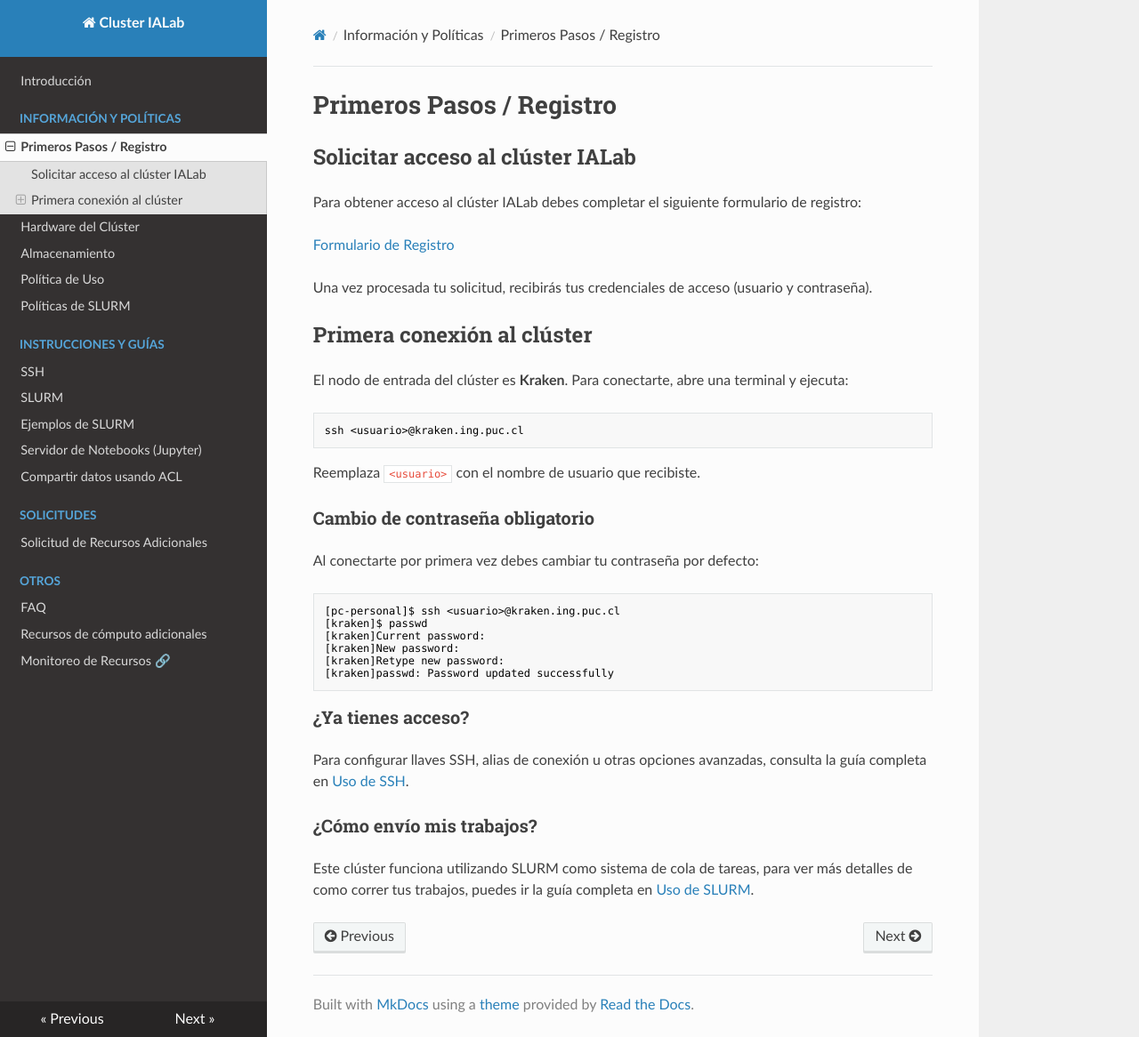
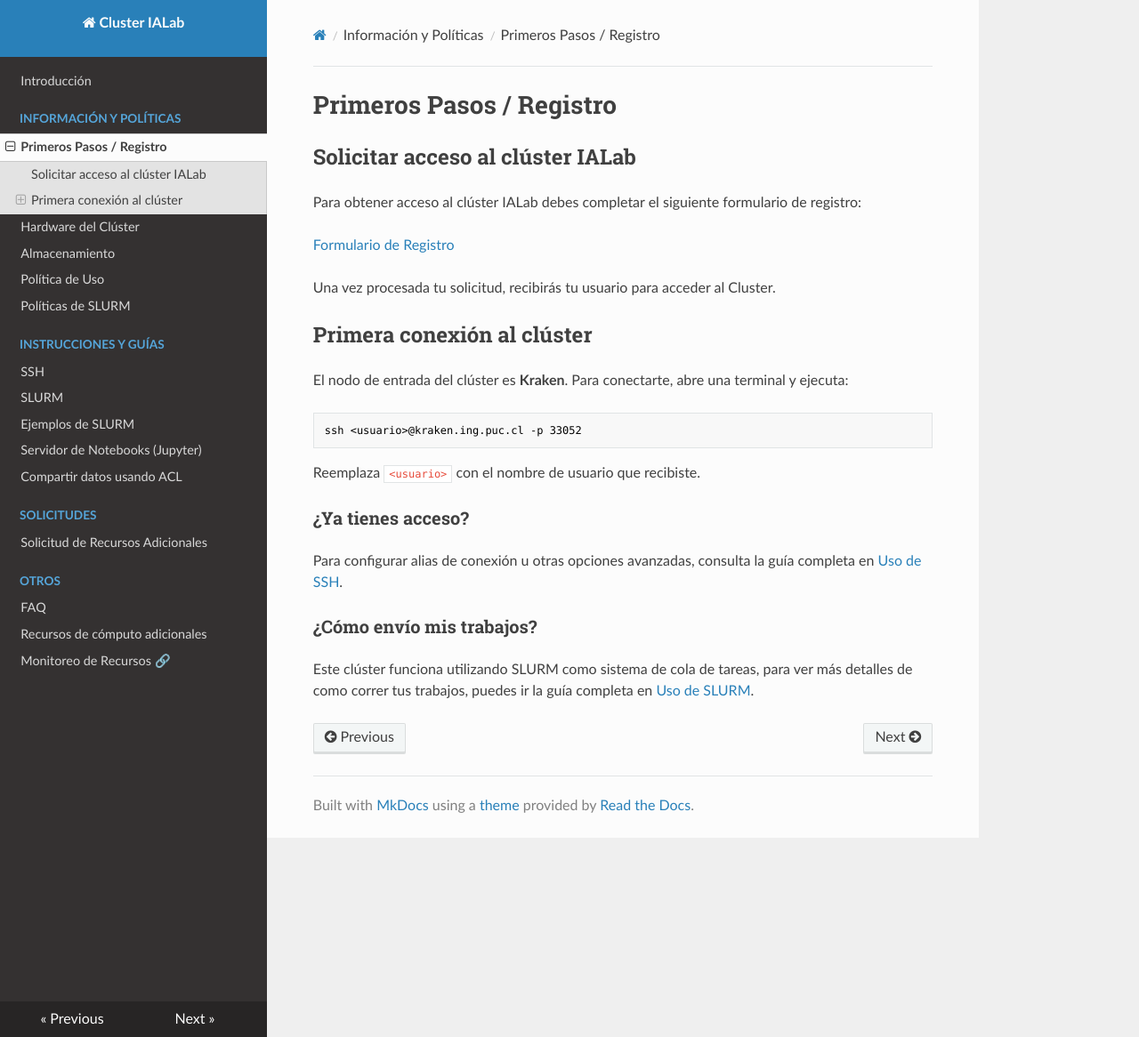
Before and after one commit to Sysadmins-CENIA/Cluster-IALab-Docs, an MkDocs documentation site: the page built from docs/onboarding.md, in a window 1280 px wide and 1166 px high. Shown: the whole window at 89% size. Built offline with MkDocs 1.6.1, drawn with Linux system fonts in a browser that asks for light colours; nearby versions of some CDN libraries.

Commit message:
docs: actualizar SSH y texto en onboarding
Actualizar docs/onboarding.md: ajustar el mensaje de recepción de credenciales (ahora 'usuario' en vez de 'credenciales'), añadir el puerto de conexión en el ejemplo SSH (ssh <usuario>@kraken.ing.puc.cl -p 33052) y eliminar la sección de cambio obligatorio de contraseña y la mención explícita de llaves SSH. Estas modificaciones reflejan el proceso y la configuración de conexión actuales.

````diff
--- a/docs/onboarding.md
+++ b/docs/onboarding.md
@@ -6,34 +6,21 @@ Para obtener acceso al clúster IALab debes completar el siguiente formulario de
 
 [Formulario de Registro](https://bit.ly/registroClusterIALab){ .md-button }
 
-Una vez procesada tu solicitud, recibirás tus credenciales de acceso (usuario y contraseña).
+Una vez procesada tu solicitud, recibirás tu usuario para acceder al Cluster.
 
 ## Primera conexión al clúster
 
 El nodo de entrada del clúster es **Kraken**. Para conectarte, abre una terminal y ejecuta:
 
 ```bash
-ssh <usuario>@kraken.ing.puc.cl
+ssh <usuario>@kraken.ing.puc.cl -p 33052
 ```
 
 Reemplaza `<usuario>` con el nombre de usuario que recibiste.
 
-### Cambio de contraseña obligatorio
-
-Al conectarte por primera vez debes cambiar tu contraseña por defecto:
-
-```bash
-[pc-personal]$ ssh <usuario>@kraken.ing.puc.cl
-[kraken]$ passwd
-[kraken]Current password:
-[kraken]New password:
-[kraken]Retype new password:
-[kraken]passwd: Password updated successfully
-```
-
 ### ¿Ya tienes acceso?
 
-Para configurar llaves SSH, alias de conexión u otras opciones avanzadas, consulta la guía completa en [Uso de SSH](instructions-and-guides/ssh.md).
+Para configurar alias de conexión u otras opciones avanzadas, consulta la guía completa en [Uso de SSH](instructions-and-guides/ssh.md).
 
 ### ¿Cómo envío mis trabajos?
 
````
